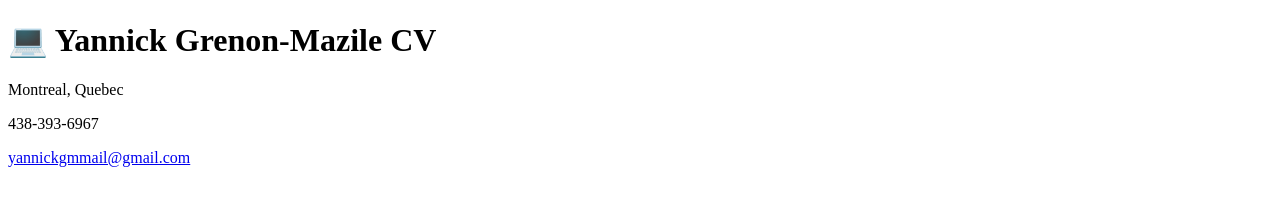
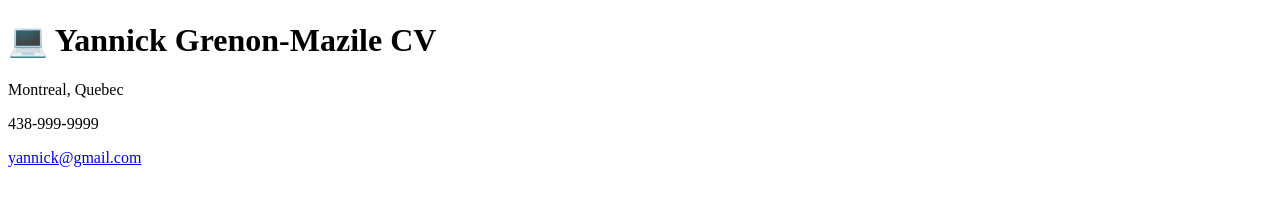
Before and after one commit to yannickgm/CV, a plain HTML site: page index.html in a window 1280 px wide. Shown: the top 216 px of the page. Drawn offline with Linux system fonts and the light colour scheme.

Commit message:
Update index.html

```diff
--- a/index.html
+++ b/index.html
@@ -8,8 +8,8 @@
   <body>
 <h1>💻 Yannick Grenon-Mazile CV</h1>
 <p>Montreal, Quebec</p>
-<p>438-393-6967</p>
-<a href="mailto:yannickgmmail@gmail.com?subject=Online CV">yannickgmmail@gmail.com</a>
+<p>438-999-9999</p>
+<a href="mailto:yannick@gmail.com?subject=Online CV">yannick@gmail.com</a>
 <br>
 <br>
 <br>
```
